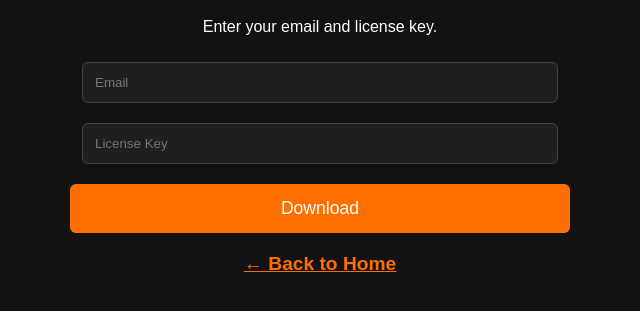
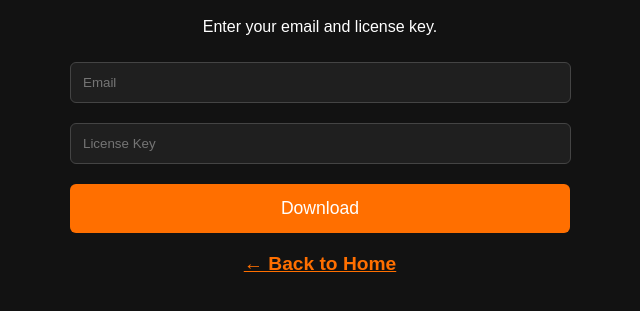
Before and after one commit to TrojanHorseTH/TrojanHorse, a plain HTML site: page TrojanHorseDownload.html in a window 1280 px wide. Shown: the part 293-604 px from the top of the page, without its empty margins (320-960 px from the left). Drawn offline with Linux system fonts and the light colour scheme.

Commit message:
Update TrojanHorseDownload.html

```diff
--- a/TrojanHorseDownload.html
+++ b/TrojanHorseDownload.html
@@ -21,7 +21,7 @@
       max-width: 500px; /* Container is 500px wide */
     }
     .input-field {
-      width: 90%; /* Set width of inputs to 70% of container width */
+      width: 95%; /* Set width of inputs to 70% of container width */
       padding: 12px;
       background: #1f1f1f;
       border: 1px solid #444;
```
